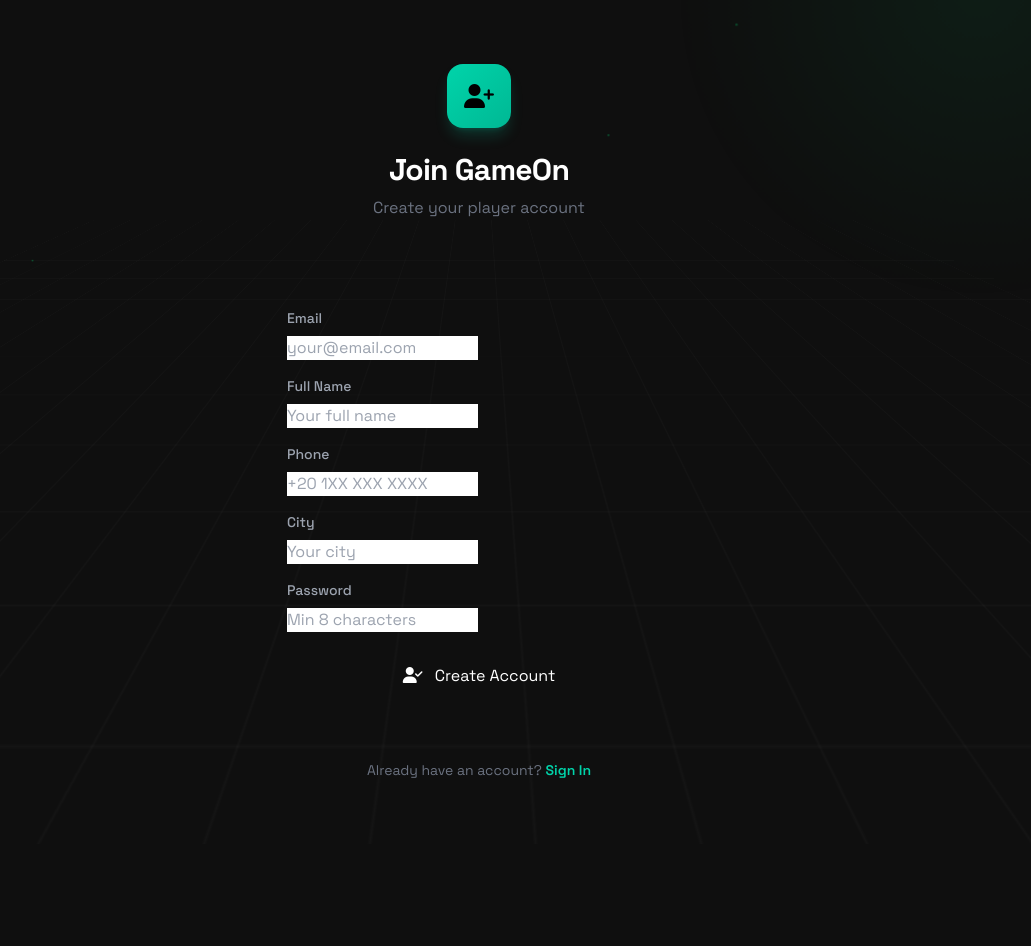
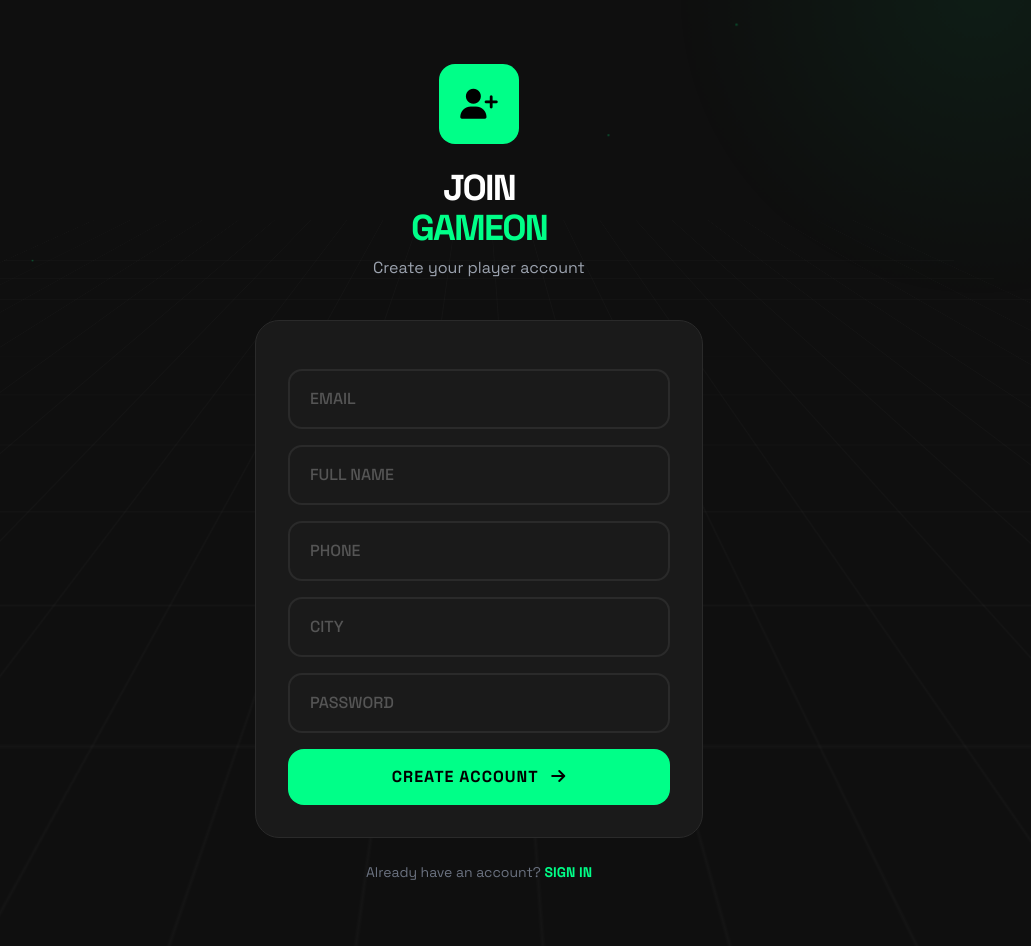
Before and after one commit to saifhathout/booking, a Django app: page /accounts/register/player/ in a window 1280 px wide. Shown: the part 65-1011 px from the top of the page, without its empty margins (161-1192 px from the left). Before the commit the page ends 843 px from the top, so only its background shows below. Run offline with Django 5.2, Linux system fonts and the light colour scheme; some libraries are stand-ins or nearby versions.

Commit message:
Update register_player.html

```diff
--- a/accounts/templates/accounts/register_player.html
+++ b/accounts/templates/accounts/register_player.html
@@ -1,55 +1,36 @@
 {% extends 'base.html' %}
-{% block title %}Create Player Account{% endblock %}
+{% block title %}Join as Player{% endblock %}
 {% block content %}
 
 <div class="min-h-[80vh] flex items-center justify-center py-8">
     <div class="w-full max-w-md animate-fade-up">
 
         <div class="text-center mb-10">
-            <div class="w-16 h-16 rounded-2xl bg-gradient-to-br from-[#00D4AA] to-[#00B894] flex items-center justify-center mx-auto mb-6 shadow-lg shadow-[#00D4AA]/20">
-                <i class="fas fa-user-plus text-2xl text-black"></i>
+            <div class="card-icon-energy icon-green w-20 h-20 rounded-2xl flex items-center justify-center mx-auto mb-6">
+                <i class="fas fa-user-plus text-3xl text-black"></i>
             </div>
-            <h1 class="text-3xl font-extrabold tracking-tight">Join GameOn</h1>
-            <p class="text-gray-500 mt-2">Create your player account</p>
+            <h1 class="text-4xl font-black tracking-tighter">JOIN<br><span class="text-[#00FF88]">GAMEON</span></h1>
+            <p class="text-gray-400 mt-2">Create your player account</p>
         </div>
 
-        <div class="premium-card p-8">
+        <div class="energy-card p-8">
             <form method="POST" class="space-y-4">
                 {% csrf_token %}
 
-                <div>
-                    <label class="text-sm font-medium text-gray-400 mb-2 block">Email</label>
-                    <input type="email" name="email" class="input-premium" placeholder="your@email.com" required>
-                </div>
+                <input type="email" name="email" class="input-fire" placeholder="EMAIL" required>
+                <input type="text" name="full_name" class="input-fire" placeholder="FULL NAME" required>
+                <input type="text" name="phone" class="input-fire" placeholder="PHONE" required>
+                <input type="text" name="city" class="input-fire" placeholder="CITY" required>
+                <input type="password" name="password" class="input-fire" placeholder="PASSWORD" required>
 
-                <div>
-                    <label class="text-sm font-medium text-gray-400 mb-2 block">Full Name</label>
-                    <input type="text" name="full_name" class="input-premium" placeholder="Your full name" required>
-                </div>
-
-                <div>
-                    <label class="text-sm font-medium text-gray-400 mb-2 block">Phone</label>
-                    <input type="text" name="phone" class="input-premium" placeholder="+20 1XX XXX XXXX" required>
-                </div>
-
-                <div>
-                    <label class="text-sm font-medium text-gray-400 mb-2 block">City</label>
-                    <input type="text" name="city" class="input-premium" placeholder="Your city" required>
-                </div>
-
-                <div>
-                    <label class="text-sm font-medium text-gray-400 mb-2 block">Password</label>
-                    <input type="password" name="password" class="input-premium" placeholder="Min 8 characters" required>
-                </div>
-
-                <button type="submit" class="btn-gradient w-full py-4 text-base mt-4">
-                    <i class="fas fa-user-check mr-2"></i> Create Account
+                <button type="submit" class="btn-fire w-full py-4 text-base mt-4">
+                    CREATE ACCOUNT <i class="fas fa-arrow-right ml-2"></i>
                 </button>
             </form>
         </div>
 
         <p class="text-center text-sm text-gray-500 mt-6">
-            Already have an account? <a href="{% url 'accounts:login' %}" class="text-[#00D4AA] hover:underline font-semibold">Sign In</a>
+            Already have an account? <a href="{% url 'accounts:login' %}" class="text-[#00FF88] font-bold hover:underline">SIGN IN</a>
         </p>
     </div>
 </div>
```
